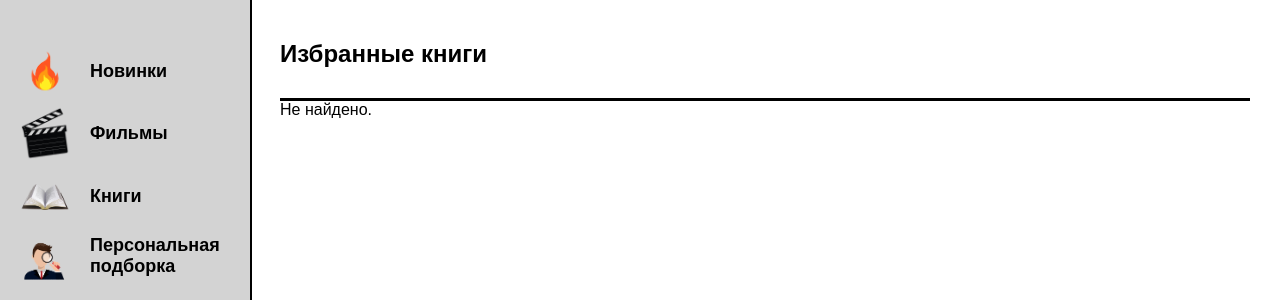
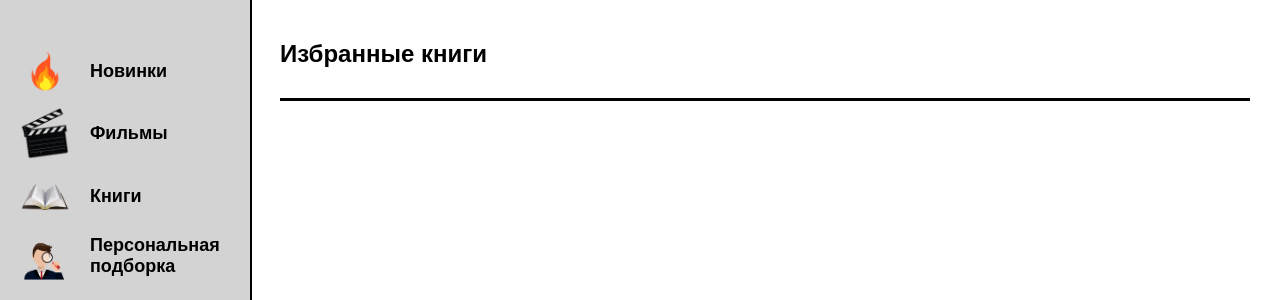
Before and after one commit to zlye-genii/project, a Django app: template user/templates/favbooks.html in a window 1280 px wide. Shown: the part 70-370 px from the top of the page. Run offline with Django 5.2, Linux system fonts and the light colour scheme; the template is opened without the code that fills it, so the values that code supplies are empty.

Commit message:
remove not found msg

```diff
--- a/user/templates/favbooks.html
+++ b/user/templates/favbooks.html
@@ -67,8 +67,6 @@
                     </div>
                 </li>
                 <div class='underline'></div>
-                {% empty %}
-                    <li>Не найдено.</li>
                 {% endfor %}
             </div>
         </div>
--- a/user/templates/favmovies.html
+++ b/user/templates/favmovies.html
@@ -67,8 +67,6 @@
                     </div>
                 </li>
                 <div class='underline'></div>
-                {% empty %}
-                    <li>Не найдено.</li>
                 {% endfor %}
             </div>
         </div>
```
